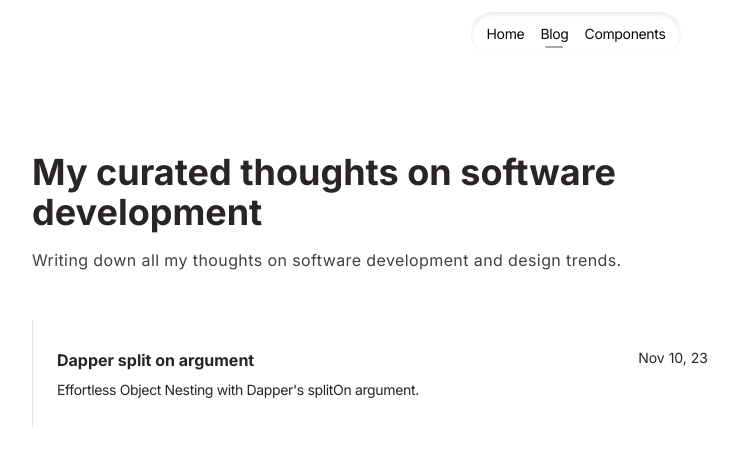
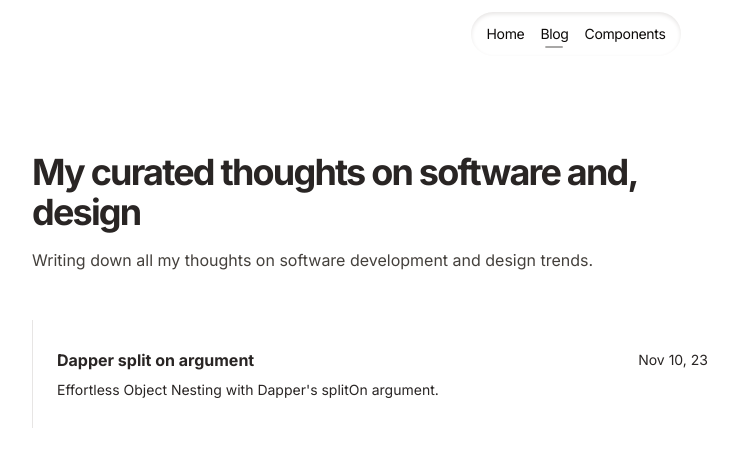
Before and after one commit to prasenjitpawar22/profile-web, a Next.js app: page /blog in a window 1280 px wide. Shown: the top 466 px of the page, without its empty margins (64-802 px from the left). Built offline with nearby package versions, Linux system fonts and the light colour scheme.

Commit message:
alright build!!

```diff
--- a/app/blog/page.tsx
+++ b/app/blog/page.tsx
@@ -13,10 +13,10 @@ export default async function Page() {
   return (
     <>
       <div className="gap-4 flex flex-col lg:max-w-[700px]">
-        <h1 className="text-4xl font-bold text-stone-800">
-          My curated thoughts on software development
+        <h1 className="text-4xl tracking-tighter font-bold text-stone-800">
+          My curated thoughts on software and, design
         </h1>
-        <p className="text-base text-stone-700 tracking-wide">
+        <p className="text-base text-stone-700">
           Writing down all my thoughts on software development and design
           trends.
         </p>
@@ -29,13 +29,11 @@ export default async function Page() {
               key={article.id}
               className="w-full flex flex-col gap-2 transition-all duration-400 hover:bg-stone-100 p-4 rounded-md"
             >
-              <h2 className="text-base font-bold text-stone-800 inline-flex justify-between">
+              <h2 className="text-base font-bold flex-wrap text-stone-800 inline-flex items-center justify-between">
                 {article.title}
                 <span className="text-sm font-normal">{article.date}</span>
               </h2>
-              <p className="text-sm text-stone-800 tracking-tight">
-                {article.description}
-              </p>
+              <p className="text-sm text-stone-800">{article.description}</p>
             </Link>
           ))}
         </div>
--- a/app/components/page.tsx
+++ b/app/components/page.tsx
@@ -16,7 +16,7 @@ export default function Page() {
           weekend coding experiments and learing.
         </p>
       </div>
-      <div className="mt-12 flex gap-4 flex-wrap">
+      <div className="mt-12 flex items-center justify-center gap-4 flex-wrap overflow-hidden">
         <div>
           <InlinePopup />
         </div>
--- a/app/page.tsx
+++ b/app/page.tsx
@@ -16,13 +16,13 @@ export default function Home() {
           className="w-full h-full top-0 left-0 object-cover rounded-2xl"
         />
       </div>
-      <h1 className="mt-2 md:text-4xl text-2xl font-bold text-stone-900 tracking-tight">
+      <h1 className="mt-6 text-4xl font-bold text-stone-900 tracking-tighter">
         Software Engineer. Writer.
       </h1>
-      <p className="mt-2 text-base text-stone-700 tracking-wide">
+      <p className="mt-2 text-base text-stone-700">
         {`Hi, I'm Prasenjit. I'm a software engineer @Capgemini.`}
       </p>
-      <div className="mt-2 flex gap-3 items-center">
+      <div className="mt-6 flex gap-3 items-center">
         <Link href={"https://twitter.com/PrasenjitPawar"}>
           <XIcon />
         </Link>
--- a/components/weekend-components/inline-popup.tsx
+++ b/components/weekend-components/inline-popup.tsx
@@ -17,11 +17,11 @@ export default function InlinePopup() {
   }, [open]);
 
   return (
-    <div className="p-12 flex items-center justify-center w-[500px] border rounded-md">
+    <div className="p-12 flex items-center justify-center md:w-[500px] border rounded-md">
       <motion.div
         initial={{ width: 200, height: 50 }}
         animate={{
-          width: open ? 500 : 200,
+          width: open ? 270 : 200,
           height: open ? 200 : 50,
         }}
         transition={{ type: "spring" }}
@@ -77,7 +77,7 @@ export default function InlinePopup() {
             <motion.div
               animate={{ display: open ? "flex" : "none" }}
               transition={{ duration: 0 }}
-              className="flex justify-end w-full items-center gap-4 text-sm mt-2"
+              className="flex justify-end w-full items-center gap-2 text-sm mt-2"
             >
               <button
                 className="px-4 py-1 rounded shadow-sm border-slate-200 border focus-visible:outline-slate-300 focus-visible:outline-1"
--- a/package.json
+++ b/package.json
@@ -23,7 +23,6 @@
     "moment": "^2.30.1",
     "next": "14.2.4",
     "next-mdx-remote": "^5.0.0",
-    "node": "^20.15.0",
     "react": "^18",
     "react-dom": "^18",
     "react-markdown": "^9.0.1",
```
Also changed, not shown: 1 other file (tests, documents, lock files or other folders).
